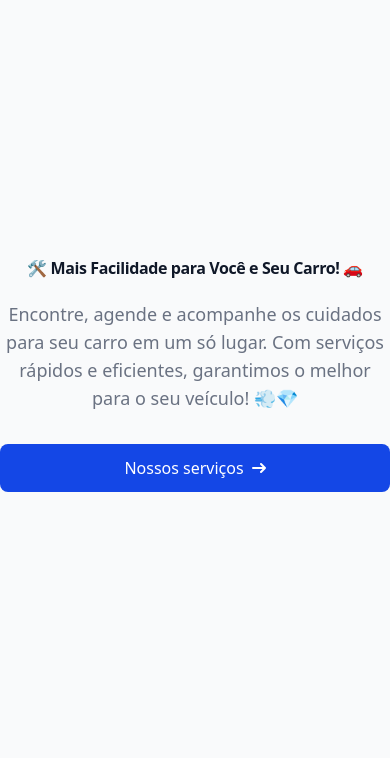
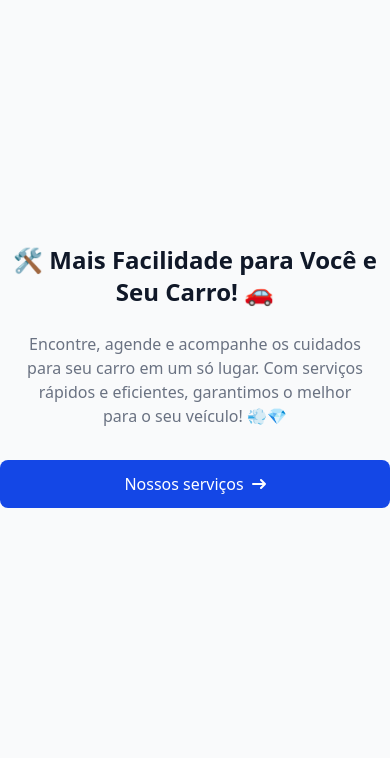
Before and after one commit to vinipadilha/Fix-Time, a website: page index.html in a window 390 px wide. Shown: the part 86-844 px from the top of the page. Drawn offline with Linux system fonts and the light colour scheme.

Commit message:
arrumando font size banner

```diff
--- a/index.html
+++ b/index.html
@@ -64,12 +64,12 @@
 
     <!-- jumbotron-->
     <div class="flex items-center justify-center h-screen pt-20">
-      <div class="py-10 mx-auto max-w-screen-xl text-center lg:py-16">
-          <h1 class="mb-6 font-extrabold tracking-tight leading-none text-gray-900 sm:text-5xl  md:text-5xl lg:text-5xl">
+      <div class=" mx-auto max-w-screen-xl text-center lg:py-16 py-10 ">
+          <h1 class="mb-6 font-extrabold  text-gray-900 text-2xl md:text-4xl lg:text-5xl">
               🛠️ Mais Facilidade para Você e Seu Carro! 🚗
           </h1>
 
-          <p class="mb-8 text-lg font-normal text-gray-500 lg:text-xl sm:px-16 lg:px-48">
+          <p class="mb-8 font-normal text-gray-500 lg:text-xl lg:px-48 px-6 text-md">
               Encontre, agende e acompanhe os cuidados para seu carro em um só lugar. Com serviços rápidos e eficientes, garantimos o melhor para o seu veículo! 💨💎
           </p>
 
```
Also changed, not shown: src/output.css.
